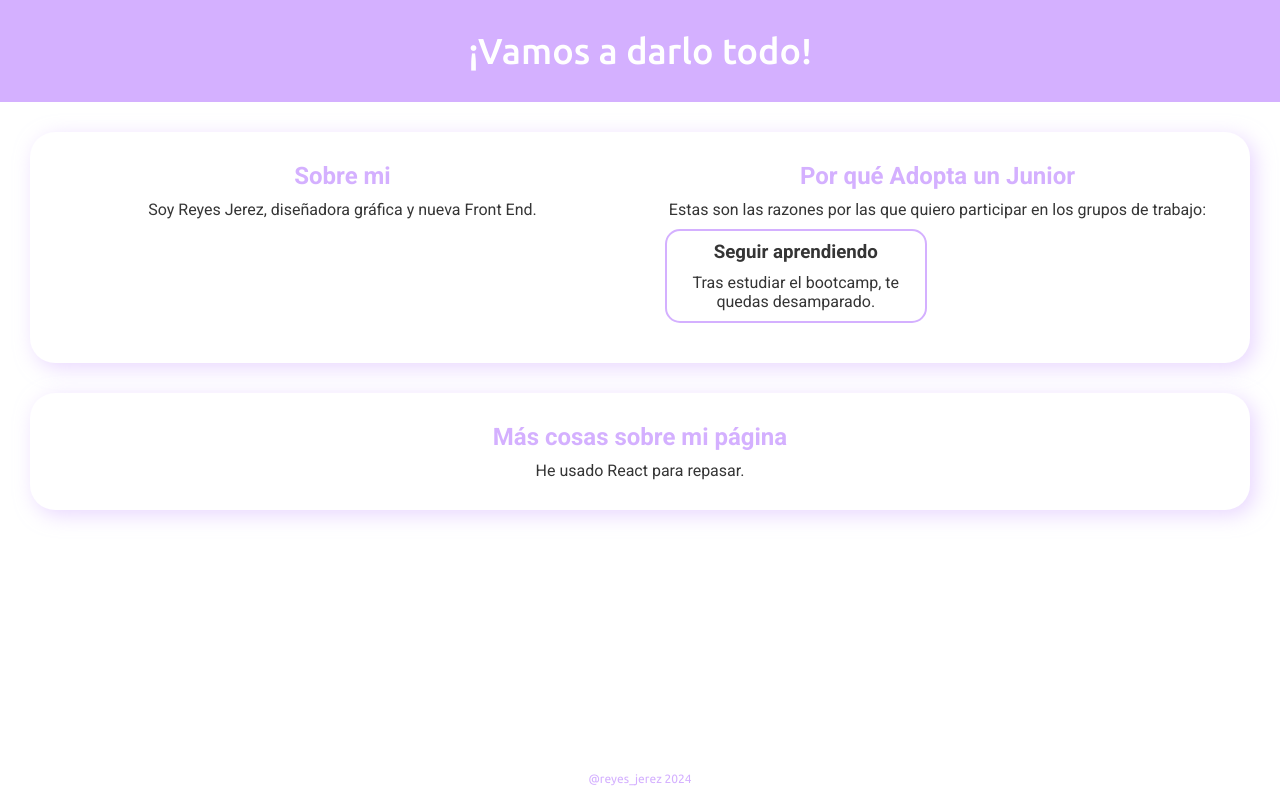
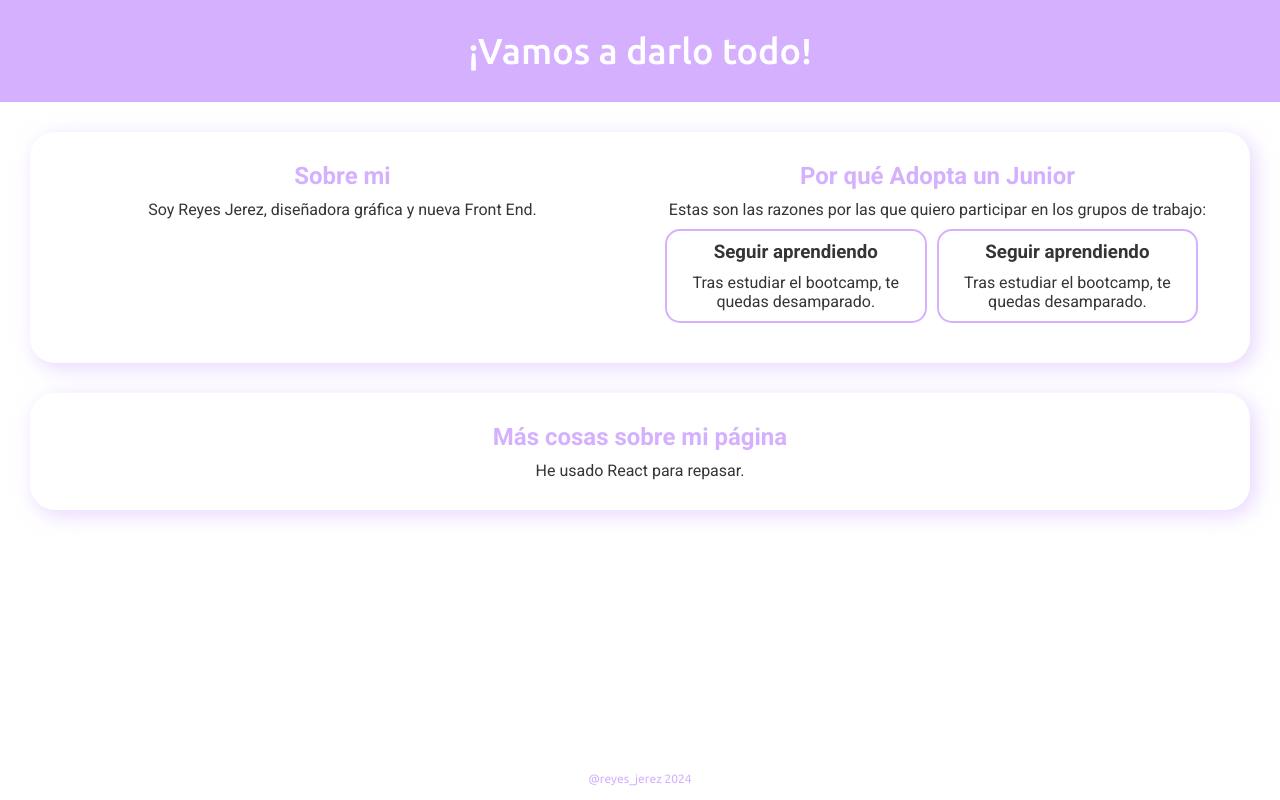
Before and after one commit to reyesjerez/access_auj, a React (Vite) app: page / in a window 1280 px wide. Built offline with nearby package versions, Linux system fonts and the light colour scheme.

Commit message:
add components

```diff
--- a/src/components/Body.jsx
+++ b/src/components/Body.jsx
@@ -1,3 +1,5 @@
+import Card from "./card";
+
 function Body() {
   return (
     <body className="body">
@@ -14,12 +16,8 @@ function Body() {
             Estas son las razones por las que quiero participar en los grupos de
             trabajo:
             <div className="cards">
-              <div className="card">
-                <h3 className="card__title">Seguir aprendiendo</h3>
-                <p className="card__text">
-                  Tras estudiar el bootcamp, te quedas desamparado.
-                </p>
-              </div>
+              <Card />
+              <Card />
             </div>
           </p>
         </article>
--- /dev/null
+++ b/src/components/Card.jsx
@@ -0,0 +1,12 @@
+function Card() {
+  return (
+    <div className="card">
+      <h3 className="card__title">Seguir aprendiendo</h3>
+      <p className="card__text">
+        Tras estudiar el bootcamp, te quedas desamparado.
+      </p>
+    </div>
+  );
+}
+
+export default Card;
--- /dev/null
+++ b/src/data/reasons.json
@@ -0,0 +1,3 @@
+{
+
+}
```
